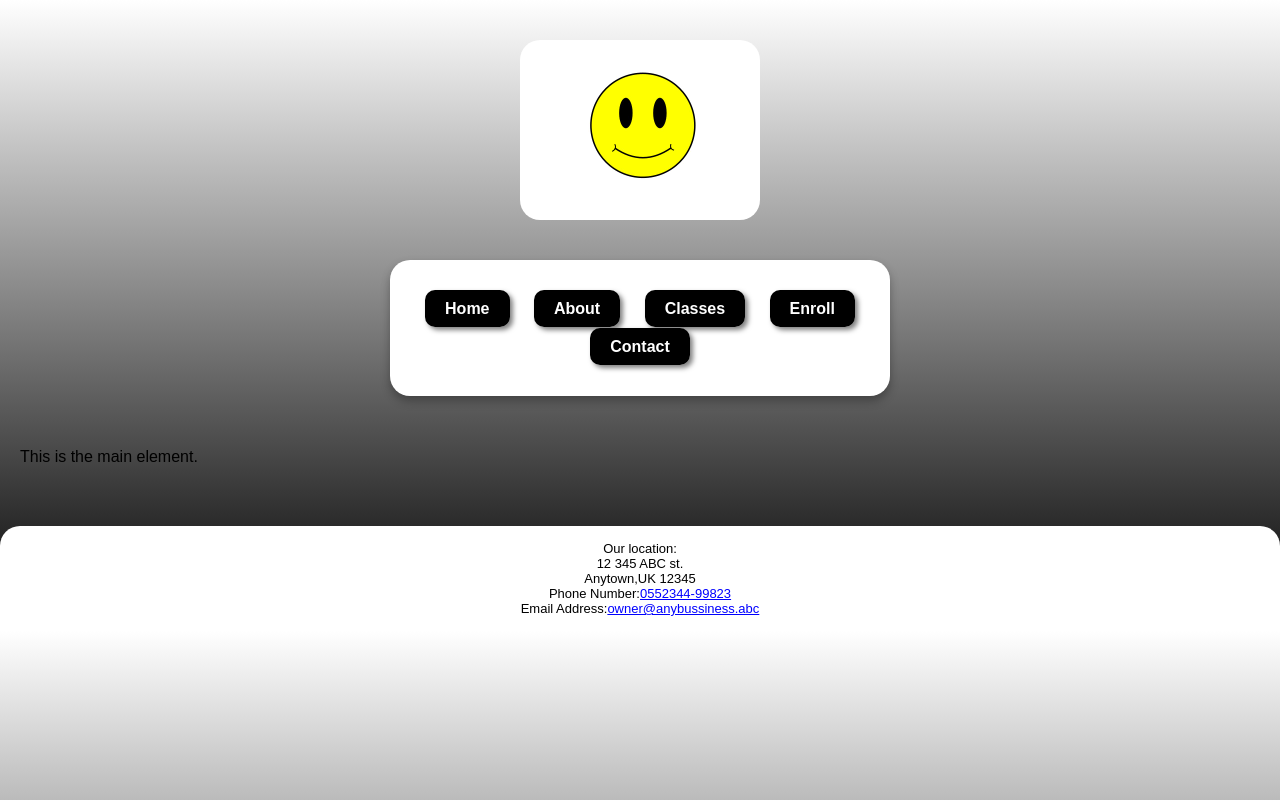
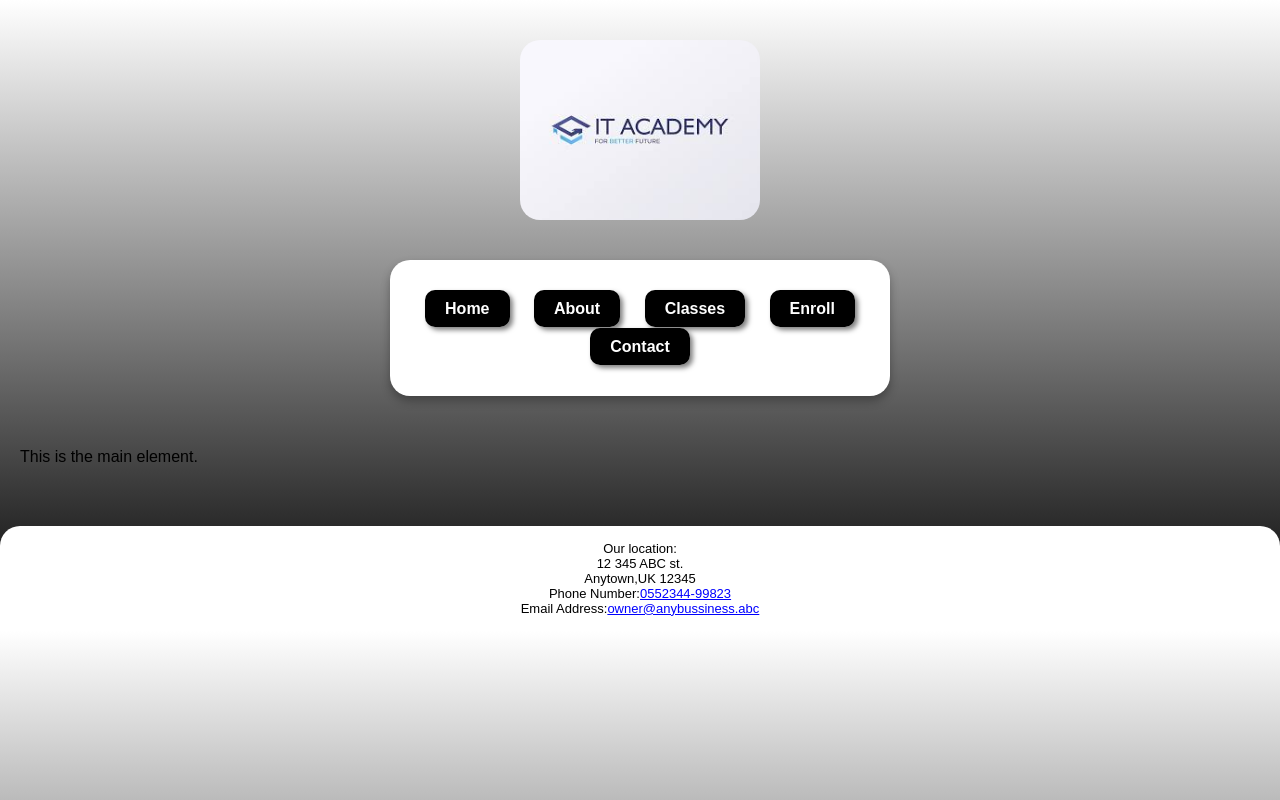
Before and after one commit to mszohaib/IT-Company-Website, a plain HTML site: page about.html in a window 1280 px wide. Drawn offline with Linux system fonts and the light colour scheme.

Commit message:
First commit

```diff
--- a/about.html
+++ b/about.html
@@ -8,7 +8,7 @@
     <link rel="stylesheet" href="css/style.css" />
   </head>
   <body>
-    <header><img src="images/Smiley_Face.jpeg" alt="Smiley Face" /></header>
+    <header><img src="images/logo.jpg" alt="Smiley Face" /></header>
 
     <nav>
       <ul>
```
